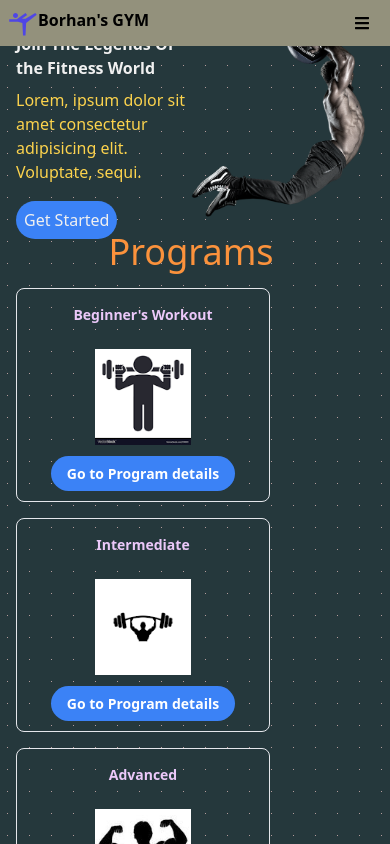
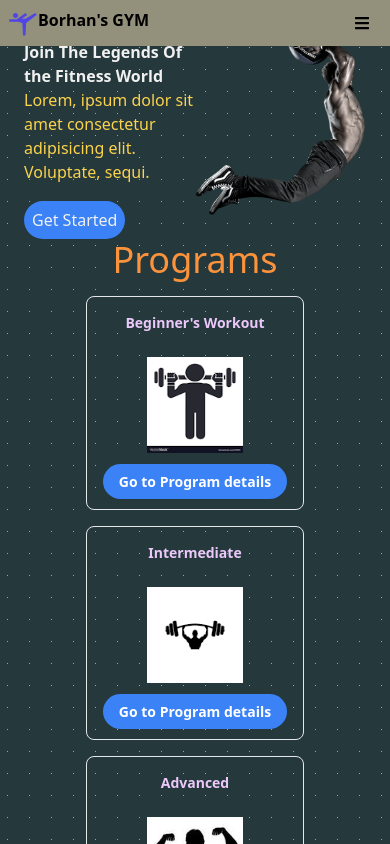
Before and after one commit to BorhanBappy/Gym, a React (Vite) app: page / in a window 390 px wide. Shown: the top 844 px of the page. Built offline with nearby package versions, Linux system fonts and the light colour scheme.

Commit message:
modifyUI2

```diff
--- a/src/components/MainHeader.jsx
+++ b/src/components/MainHeader.jsx
@@ -2,23 +2,22 @@ import React from "react";
 import { Link } from "react-router-dom";
 function MainHeader() {
   return (
-    <header className="md:h-screen grid place-items-center">
+    <header className="grid place-items-center mt-0 mb-2 md:mb-4 lg:mb-6 ml-6 mr-6 md:mr-0  md:ml-32">
       <div className="md:h-full grid grid-cols-2 md:gap-24 items-center justify-between text-[#F0F0F0]">
         <div className="">
-            <h4 className="text-2xl font-bold sm:mb-4 ">#100DaysofWorkout</h4>
-            <h1 className=" md:text-5xl font-bold">
+          <h4 className="text-2xl font-bold mb-2 sm:mb-4 ">#100DaysofWorkout</h4>
+          <h1 className=" md:text-2xl lg:text-5xl font-bold">
             Join The Legends Of the Fitness World
           </h1>
-            <p className=" text-amber-300 mb-6 mt-2">
-              Lorem, ipsum dolor sit amet consectetur adipisicing elit.
-              Voluptate, sequi.
+          <p className=" text-amber-300 mb-6 mt-0 md:mt-2">
+            Lorem, ipsum dolor sit amet consectetur adipisicing elit. Voluptate,
+            sequi.
           </p>
 
-            <Link to="/plans" className=" p-2 bg-blue-500 rounded-3xl	">
+          <Link to="/plans" className="p-2 bg-blue-500 rounded-3xl	">
             Get Started
           </Link>
         </div>
-
 
         <div className="">
           <img src="/images/main_header.png" alt="Main Header Image" />
--- a/src/components/Program.jsx
+++ b/src/components/Program.jsx
@@ -8,7 +8,7 @@ function Program() {
   return (
     <>
       <div className="text-4xl text-center text-orange-400 mb-4">Programs </div>
-      <div className="mb-8 mr-24 grid grid-cols-1 sm:grid-cols-2 md:grid-cols-3 gap-4 ">
+      <div className="mb-8  grid grid-cols-1 justify-items-center sm:grid-cols-2 md:grid-cols-3 gap-4 ">
         {Programs.map((program, index) => (
           <div key={index} className="p-4 border rounded-lg text-center">
             <h3 className="font-semibold text-[#EBC8F9] text-sm lg:text-lg">
--- a/src/pages/Gallery.jsx
+++ b/src/pages/Gallery.jsx
@@ -3,14 +3,14 @@ import React from "react";
 function Gallery() {
   return (
     <>
-      <div >
+      <div>
         <div className="pt-10">
-        <h1 className="text-4xl py-4 relative text-center">
+          <h1 className="text-4xl py-4 relative text-center">
             <span className="text-transparent bg-gradient-to-r from-red-500 to-yellow-500 bg-clip-text">
-            Welcome to Our Gym Gallery
+              Welcome to Our Gym Gallery
             </span>
           </h1>
-          <p className=" text-lg m-4 text-black text-justify font-semibold">
+          <p className=" text-lg m-4 text-[#14DCEB] text-justify font-semibold">
             Our gym is more than just a place to work up a sweat; it&apos;s a
             community where fitness meets inspiration. In our Gallery section,
             we showcase the heart and soul of our fitness haven, where
@@ -26,7 +26,6 @@ function Gallery() {
               alt={`Gallery ${index + 1}`}
               className="max-w-full h-auto"
             />
-
           ))}
         </div>
       </div>
--- a/src/pages/Home.jsx
+++ b/src/pages/Home.jsx
@@ -4,7 +4,7 @@ import Program from "../components/Program";
 function Home() {
   return (
     <>
-      <div className="ml-4 mr-6 md:mr-0  md:ml-32 ">
+      <div >
         <MainHeader />
         <Program />
       </div>
```
Lines whose indentation alone changed are shown as unchanged.
